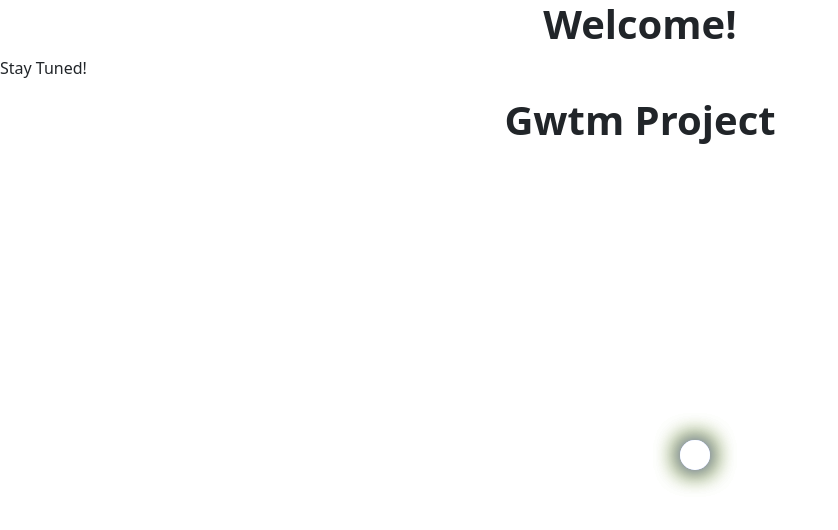
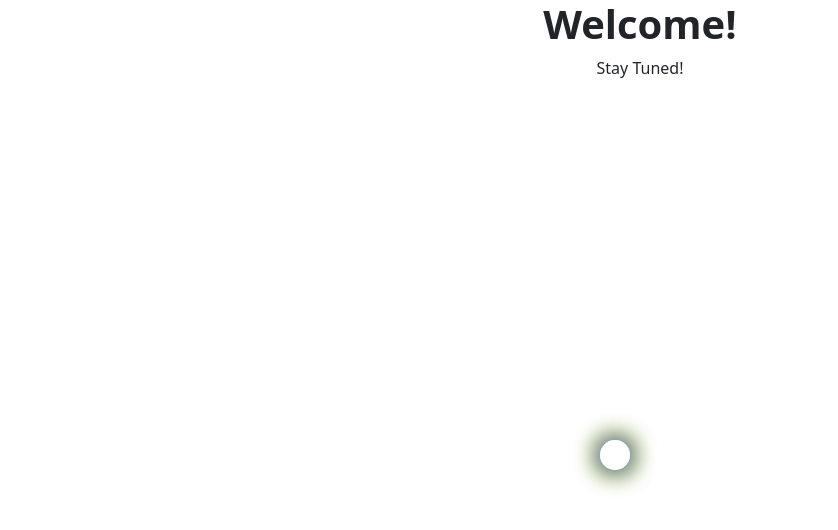
Before and after one commit to the-gwtm/SampleProject, an Angular app: page / in a window 1280 px wide. Shown: the top 530 px of the page, without its empty margins (0-838 px from the left). Built offline with nearby package versions, Linux system fonts and the light colour scheme.

Commit message:
my fifth commit

```diff
--- a/src/app/app.component.css
+++ b/src/app/app.component.css
@@ -1,6 +1,10 @@
 h1{
     text-align: center;
     font-weight: 800;
+}
+p{
+    text-align: center;
+    font-weight: 500;
 }
 .container{
     position: absolute;
--- a/src/app/app.component.html
+++ b/src/app/app.component.html
@@ -1,8 +1,6 @@
 <h1>Welcome!</h1>
 
 <p>Stay Tuned!</p>
-
-<h1>Gwtm Project</h1>
 
 <div class="container">
     <span></span>
```
